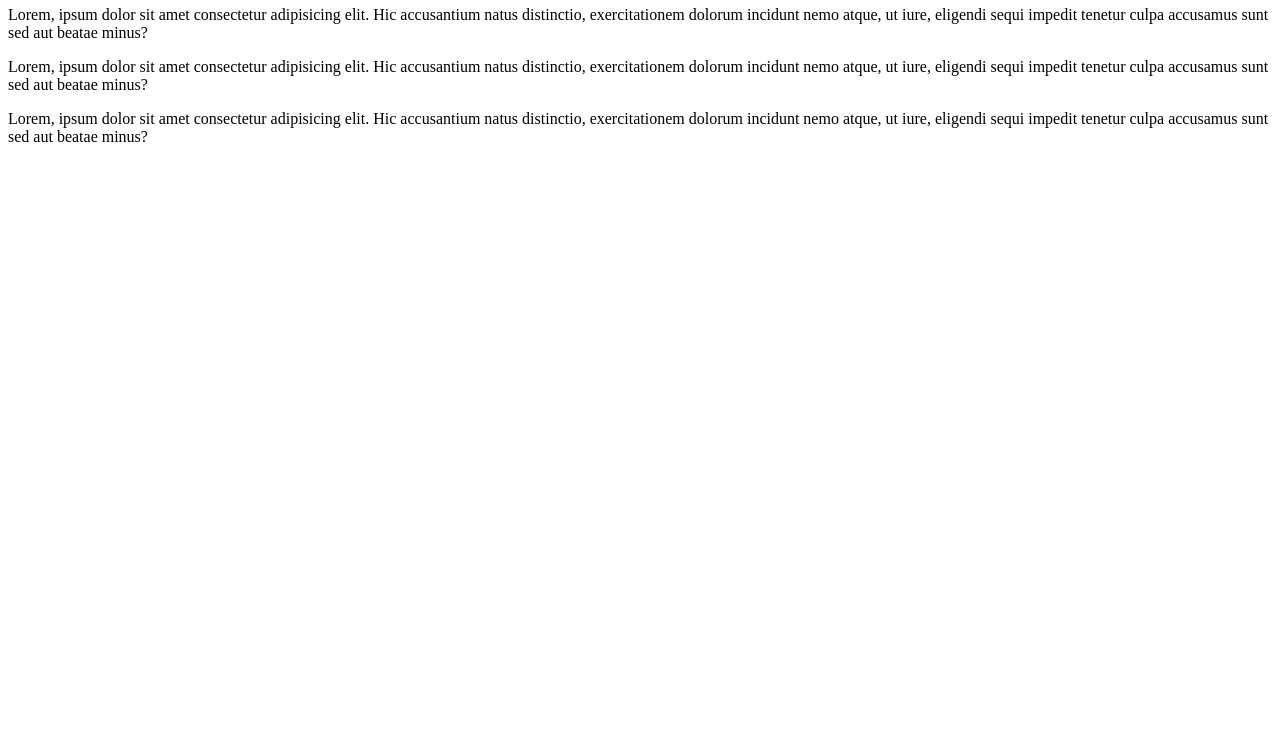
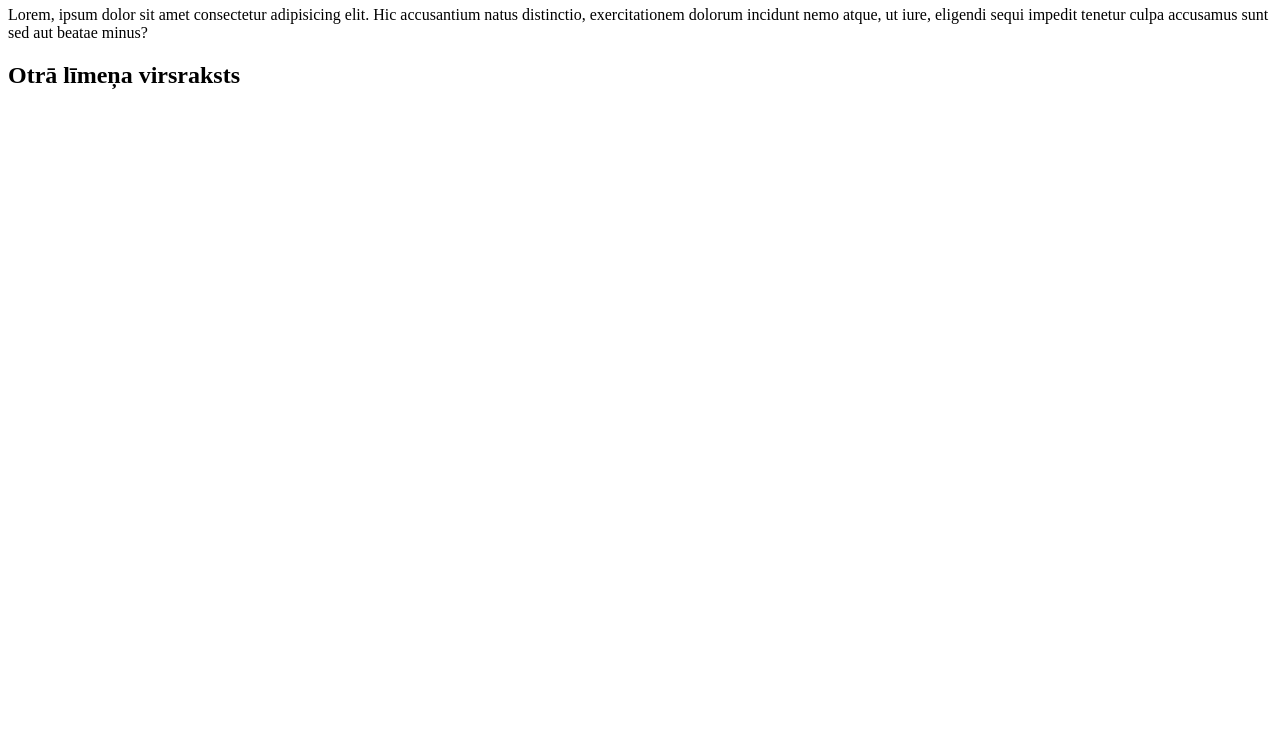
Before and after one commit to GunaPentjusa/meginajumsnr1, a plain HTML site: page index.html in a window 1280 px wide. Shown: the part 60-800 px from the top of the page. Drawn offline with Linux system fonts and the light colour scheme.

Commit message:
initialcommit

```diff
--- a/index.html
+++ b/index.html
@@ -8,7 +8,6 @@
 
     <h1>SuperNinja</h1>
 <p>Lorem, ipsum dolor sit amet consectetur adipisicing elit. Hic accusantium natus distinctio, exercitationem dolorum incidunt nemo atque, ut iure, eligendi sequi impedit tenetur culpa accusamus sunt sed aut beatae minus?</p>
-<p>Lorem, ipsum dolor sit amet consectetur adipisicing elit. Hic accusantium natus distinctio, exercitationem dolorum incidunt nemo atque, ut iure, eligendi sequi impedit tenetur culpa accusamus sunt sed aut beatae minus?</p>
-<p>Lorem, ipsum dolor sit amet consectetur adipisicing elit. Hic accusantium natus distinctio, exercitationem dolorum incidunt nemo atque, ut iure, eligendi sequi impedit tenetur culpa accusamus sunt sed aut beatae minus?</p>
+<h2>Otrā līmeņa virsraksts</h2>
 </body>
 </html>
```
